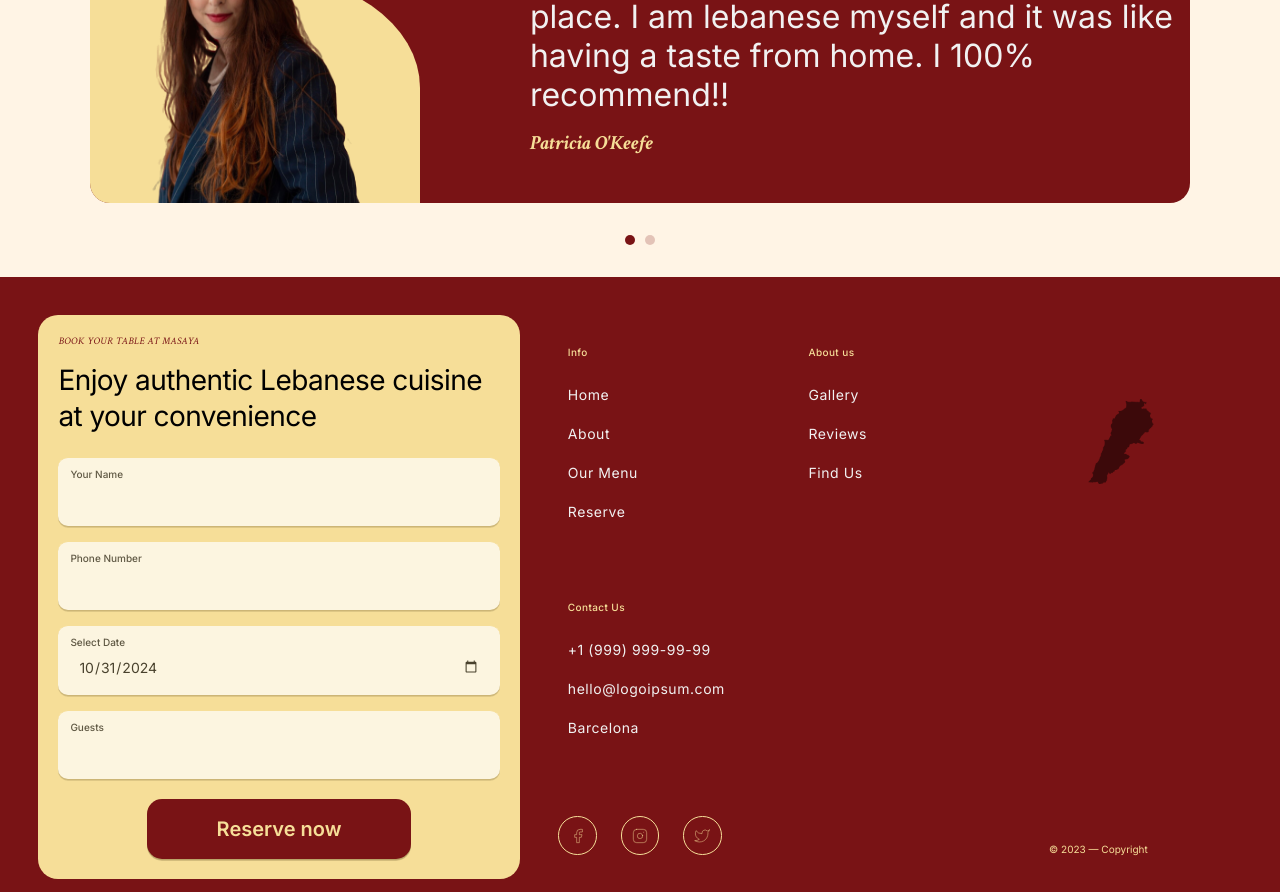
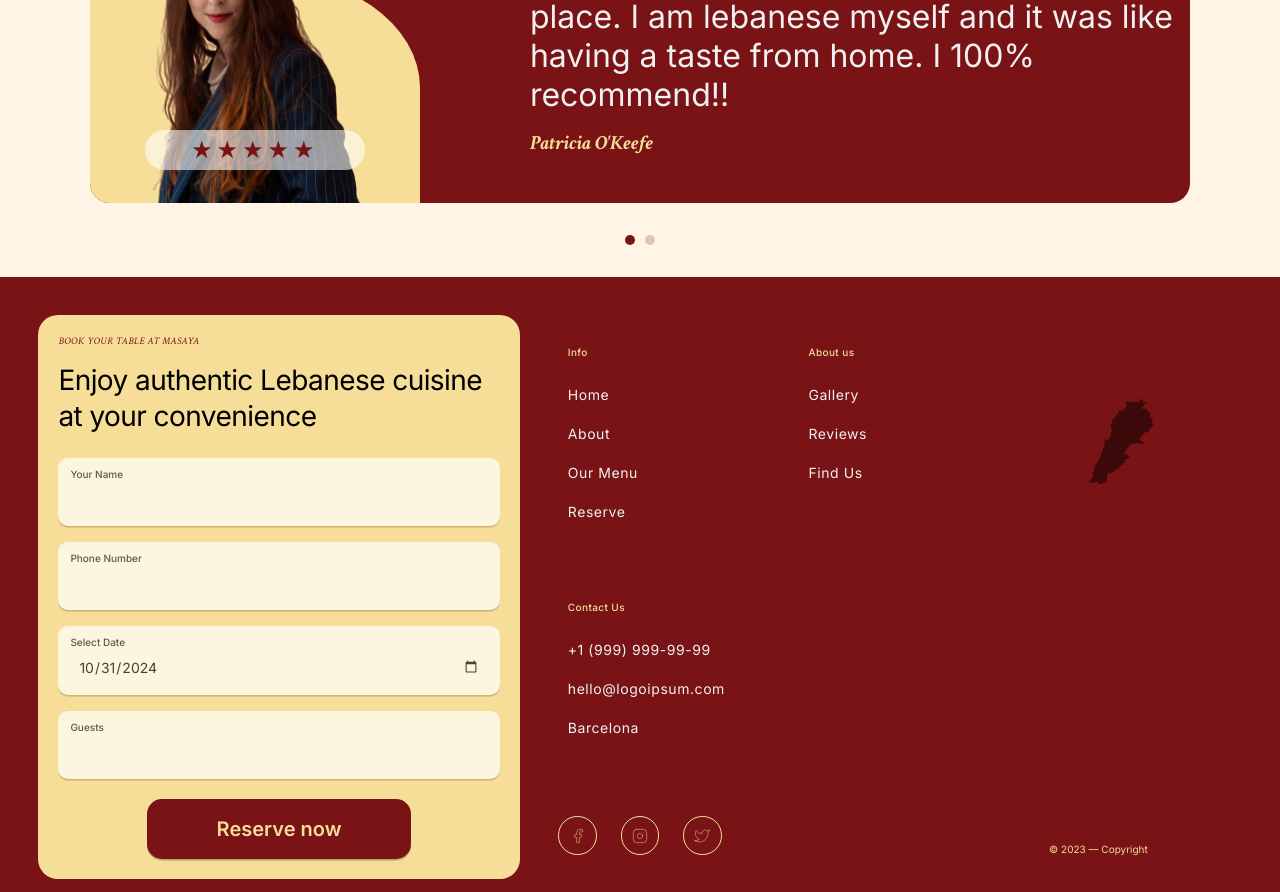
Before and after one commit to Moustafa-97/MASAYA, a React (Vite) app: page / in a window 1280 px wide. Shown: the part 3160-4052 px from the top of the page. Built offline with nearby package versions, Linux system fonts and the light colour scheme.

Commit message:
startRating

```diff
--- a/src/components/Slider/testimonialSlider/TestimonialSlider.tsx
+++ b/src/components/Slider/testimonialSlider/TestimonialSlider.tsx
@@ -11,6 +11,7 @@ export default function TestimonialSlider() {
       id: 1,
       name: "Patricia O'Keefe",
       image: testi1,
+      rating: 5,
       comment:
         "The service and the food was excellent. Very nice lebanese couple managing the place. I am lebanese myself and it was like having a taste from home. I 100% recommend!!",
     },
@@ -19,6 +20,7 @@ export default function TestimonialSlider() {
       id: 2,
       name: "Linda williams",
       image: testi2,
+      rating: 3,
       comment:
         "The food at this establishment is exceptional, with the owners showing great care for their customers and making it a must-try if in Barcelona.",
     },
--- a/src/components/cards/testimonialCard/TestimonialCard.tsx
+++ b/src/components/cards/testimonialCard/TestimonialCard.tsx
@@ -1,3 +1,4 @@
+import StarRating from "./starRating/StarRating";
 import styles from "./testimonialCard.module.css";
 
 // import useScreenWidth from "../../../hooks/screen/useScreenWidth";
@@ -7,6 +8,7 @@ type Props = {
     comment: string;
     name: string;
     image: string;
+    rating: number;
   };
 };
 export default function TestimonialCard(props: Props) {
@@ -17,6 +19,10 @@ export default function TestimonialCard(props: Props) {
       <div className={styles.card}>
         <div className={styles.cardBg}>
           <div className={`${styles.subCard}`}>
+            <div className={styles.cardRate}>
+              <StarRating rating={card.rating} />
+            </div>
+
             <img src={card.image} alt="xx" className={styles.avatar} />
             <div className={styles.subCardText}>
               <p>{card.comment}</p>
--- /dev/null
+++ b/src/components/cards/testimonialCard/starRating/StarRating.tsx
@@ -0,0 +1,22 @@
+const StarRating = ({ rating }: { rating: number }) => {
+  const stars = Array.from({ length: 5 }, (_, i) => i < rating);
+
+  return (
+    <div style={{ display: "flex" }}>
+      {stars.map((isFilled, index) => (
+        <span
+          key={index}
+          style={{
+            fontSize: "24px",
+            color: isFilled ? "var(--red)" : "#79131580", // gold for filled, grey for shaded
+            marginRight: "4px",
+          }}
+        >
+          ★
+        </span>
+      ))}
+    </div>
+  );
+};
+
+export default StarRating;
--- a/src/components/cards/testimonialCard/testimonialCard.module.css
+++ b/src/components/cards/testimonialCard/testimonialCard.module.css
@@ -66,6 +66,27 @@
   align-self: flex-end;
   justify-self: flex-end;
   margin: 0;
+}
+.card .subCard .cardRate {
+  width: 20%;
+
+  background-color: #ffffff96;
+  height: 4rem;
+  min-height: fit-content;
+  position: absolute;
+  left: 5%;
+  bottom: 10%;
+  z-index: 1;
+  display: flex;
+  flex-direction: column;
+  align-items: center;
+  justify-content: center;
+  margin: auto;
+  border-radius: 2rem;
+  -webkit-border-radius: 2rem;
+  -moz-border-radius: 2rem;
+  -ms-border-radius: 2rem;
+  -o-border-radius: 2rem;
 }
 .card .subCard .subCardText {
   position: absolute;
```
